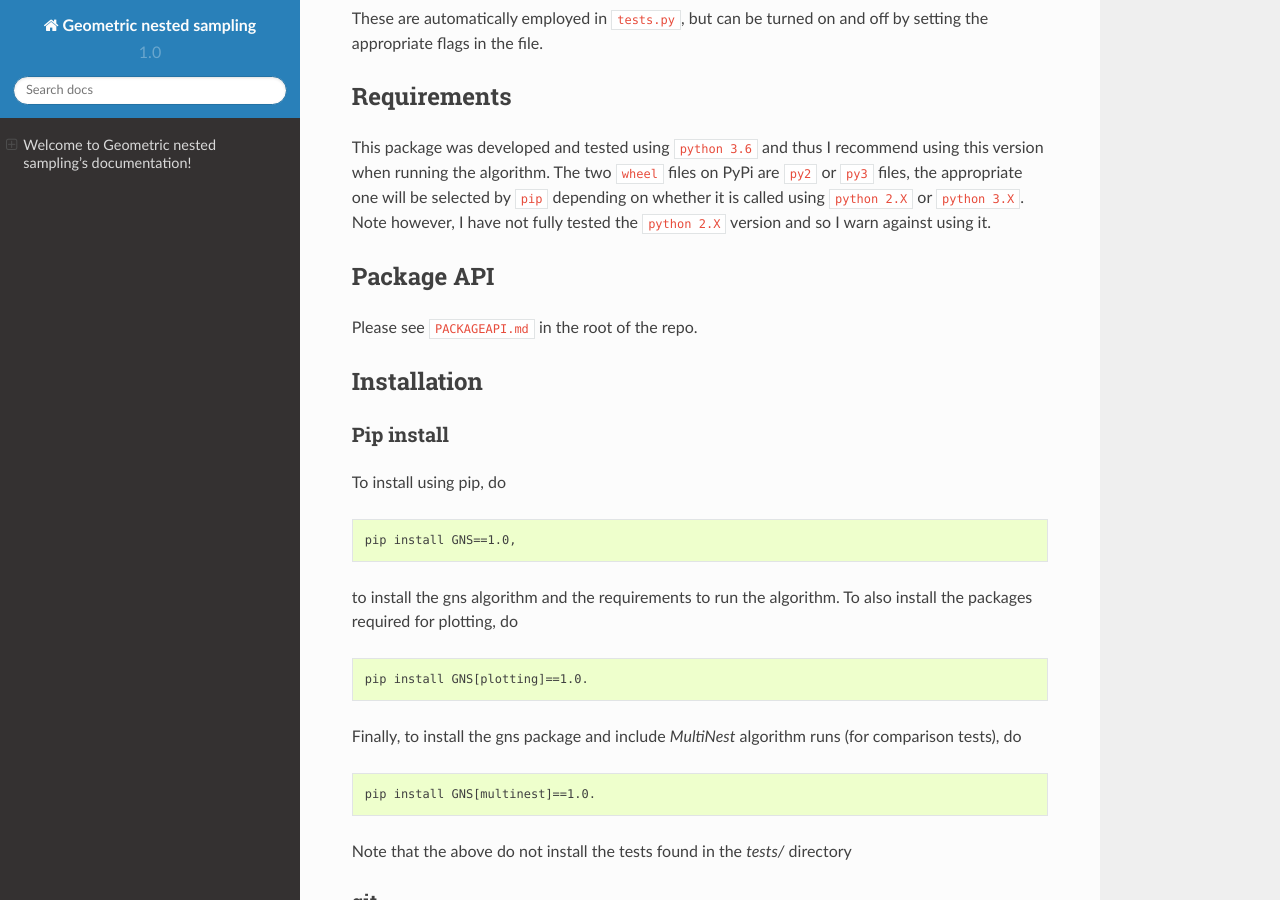
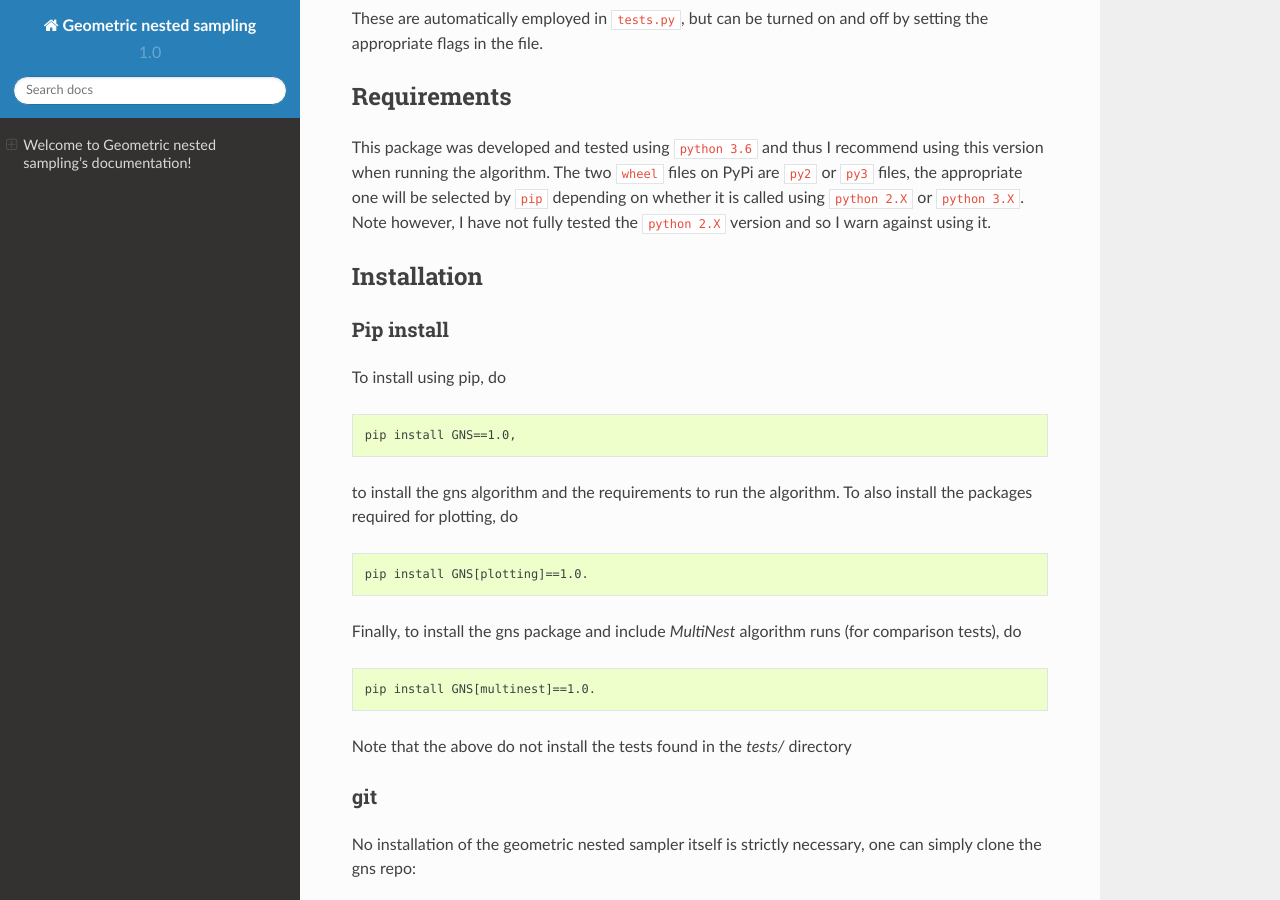
Before and after one commit to SuperKam91/gns, a Sphinx documentation site: the page built from docs/index.rst, in a window 1280 px wide and 900 px high, scrolled down 5079 px. Built offline with Sphinx 7.4.7 and the Read the Docs theme 2.0.0, drawn with Linux system fonts in a browser that asks for light colours; formulas are drawn with MathJax 3.

Commit message:
Update index.rst

```diff
--- a/docs/index.rst
+++ b/docs/index.rst
@@ -132,11 +132,6 @@ Requirements
 
 This package was developed and tested using ``python 3.6`` and thus I recommend using this version when running the algorithm. The two ``wheel`` files on PyPi are ``py2`` or ``py3`` files, the appropriate one will be selected by ``pip`` depending on whether it is called using ``python 2.X`` or ``python 3.X``. Note however, I have not fully tested the ``python 2.X`` version and so I warn against using it.
 
-Package API
-===========
-
-Please see ``PACKAGEAPI.md`` in the root of the repo.
-
 Installation
 ============
 
```
